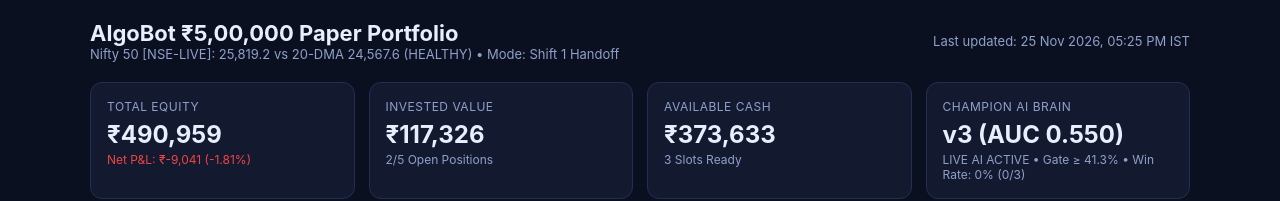
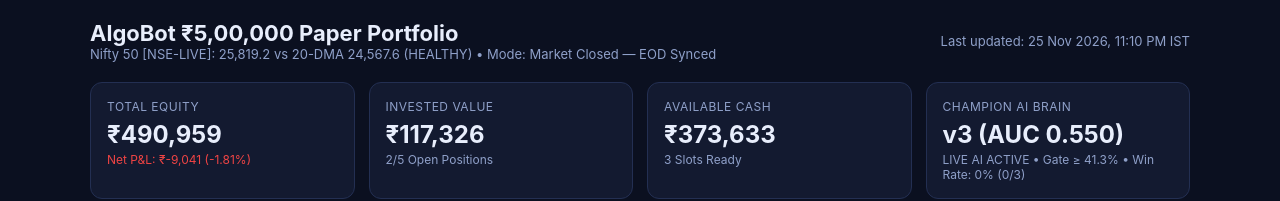
Before and after one commit to ishanpadwani-cell/algobot-5l, a plain HTML site: page docs/index.html in a window 1280 px wide. Shown: the top 201 px of the page. Drawn offline with Linux system fonts and the light colour scheme.

Commit message:
Shift 2 Complete (2026-11-25 23:10 IST)

```diff
--- a/docs/index.html
+++ b/docs/index.html
@@ -27,8 +27,8 @@ tr:last-child td{border-bottom:none;}
 </style></head><body><div class="wrap">
 <header>
   <div><h1>AlgoBot ₹5,00,000 Paper Portfolio</h1>
-  <div class="meta">Nifty 50 [NSE-LIVE]: 25,819.2 vs 20-DMA 24,567.6 (HEALTHY) &bull; Mode: Shift 1 Handoff</div></div>
-  <div class="meta">Last updated: 25 Nov 2026, 05:25 PM IST</div>
+  <div class="meta">Nifty 50 [NSE-LIVE]: 25,819.2 vs 20-DMA 24,567.6 (HEALTHY) &bull; Mode: Market Closed — EOD Synced</div></div>
+  <div class="meta">Last updated: 25 Nov 2026, 11:10 PM IST</div>
 </header>
 <div class="grid">
   <div class="card"><div class="label">Total Equity</div><div class="val">₹490,959</div>
```
